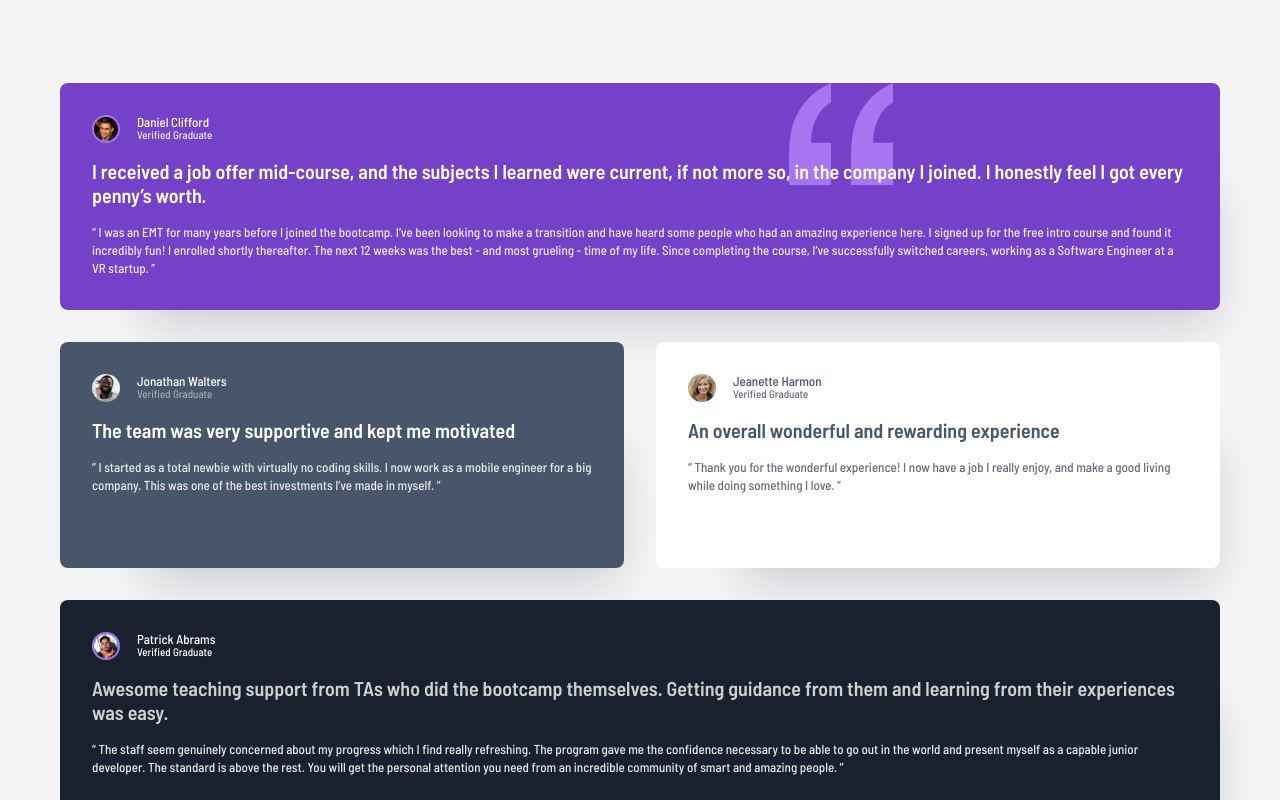
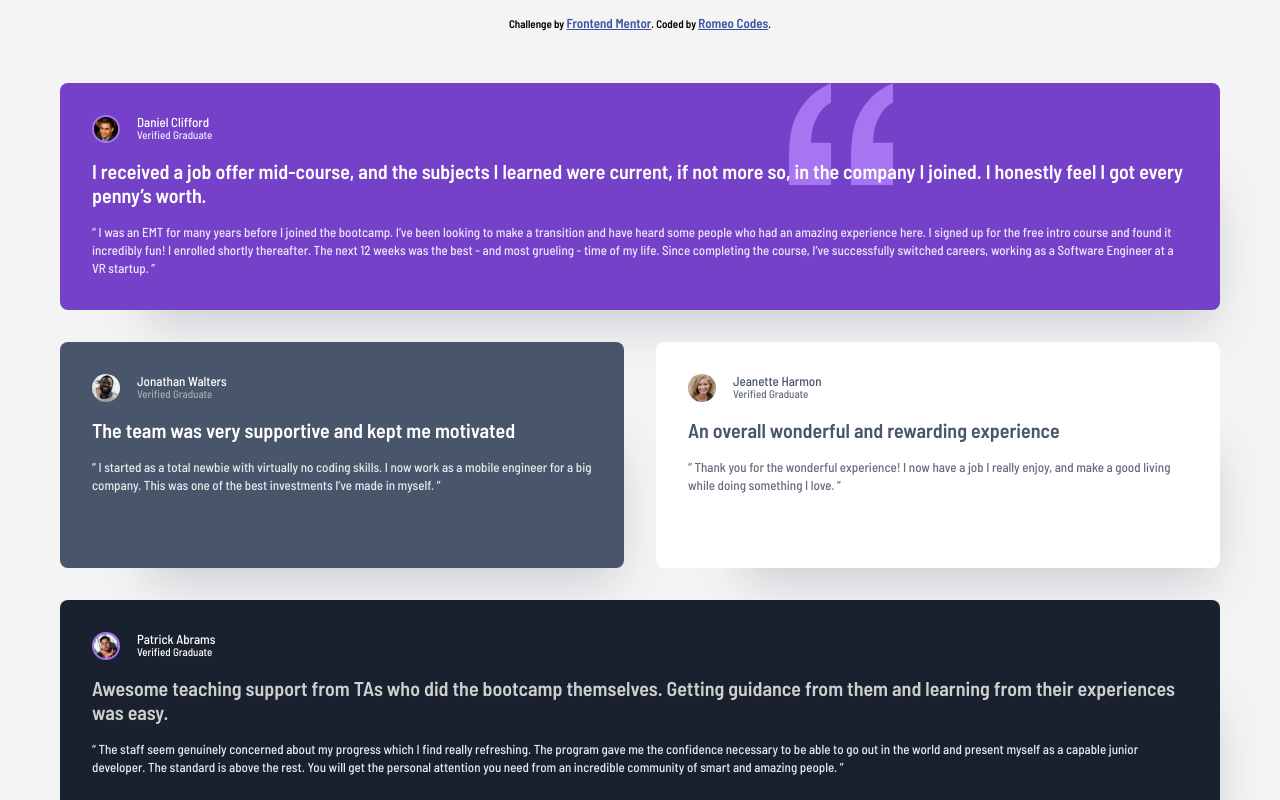
Before and after one commit to Romeo899/testimonialsgridsectionmain, a plain HTML site: page index.html in a window 1280 px wide. Shown: the top 800 px of the page. Drawn offline with Linux system fonts and the light colour scheme.

Commit message:
testimonials grid section main | attribution updated

```diff
--- a/index.html
+++ b/index.html
@@ -102,9 +102,9 @@
     </section>
   </main>
 
-  <div class="attribution">
+  <footer class="attribution">
     Challenge by <a href="https://www.frontendmentor.io?ref=challenge" target="_blank">Frontend Mentor</a>.
     Coded by <a href="https://linktr.ee/romeocodes">Romeo Codes</a>.
-  </div>
+  </footer>
 </body>
 </html>
--- a/style.css
+++ b/style.css
@@ -26,6 +26,7 @@
     --grey-400: hsl(224, 10%, 45%);
     --grey-500: hsl(217, 19%, 35%);
     --dark-blue: hsl(219, 29%, 14%);
+    --orange: hsl(28, 90%, 60%);
     --black: hsl(0, 0%, 7%);
 
     /* typography */
@@ -238,9 +239,26 @@ html, body {
     grid-row: 4 / 5;
 }
 
+/* attribution */
 
-.attribution { font-size: 11px; text-align: center; }
-.attribution a { color: hsl(228, 45%, 44%); }
+.attribution {
+    display: block;
+    font: var(--text-preset-1);
+
+    font-size: 11px; text-align: center;
+    position: absolute;
+    top: var(--spacing-200);
+    left: 50%;
+    transform: translatex(-50%);
+}
+.attribution a {
+    color: hsl(228, 45%, 44%);
+}
+
+.attribution a:hover {
+    color: var(--orange);
+}
+
 }
 
 
```
